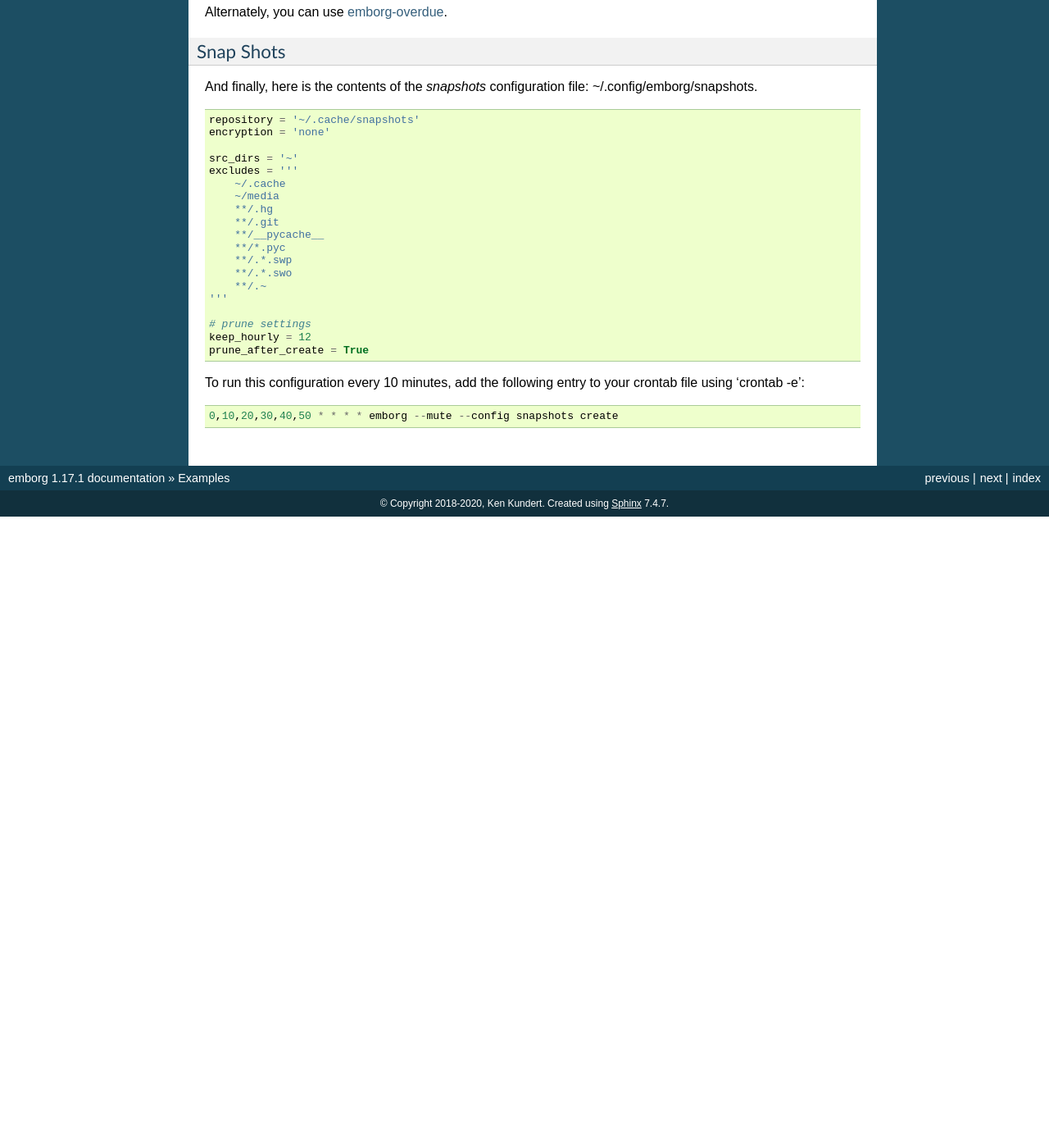
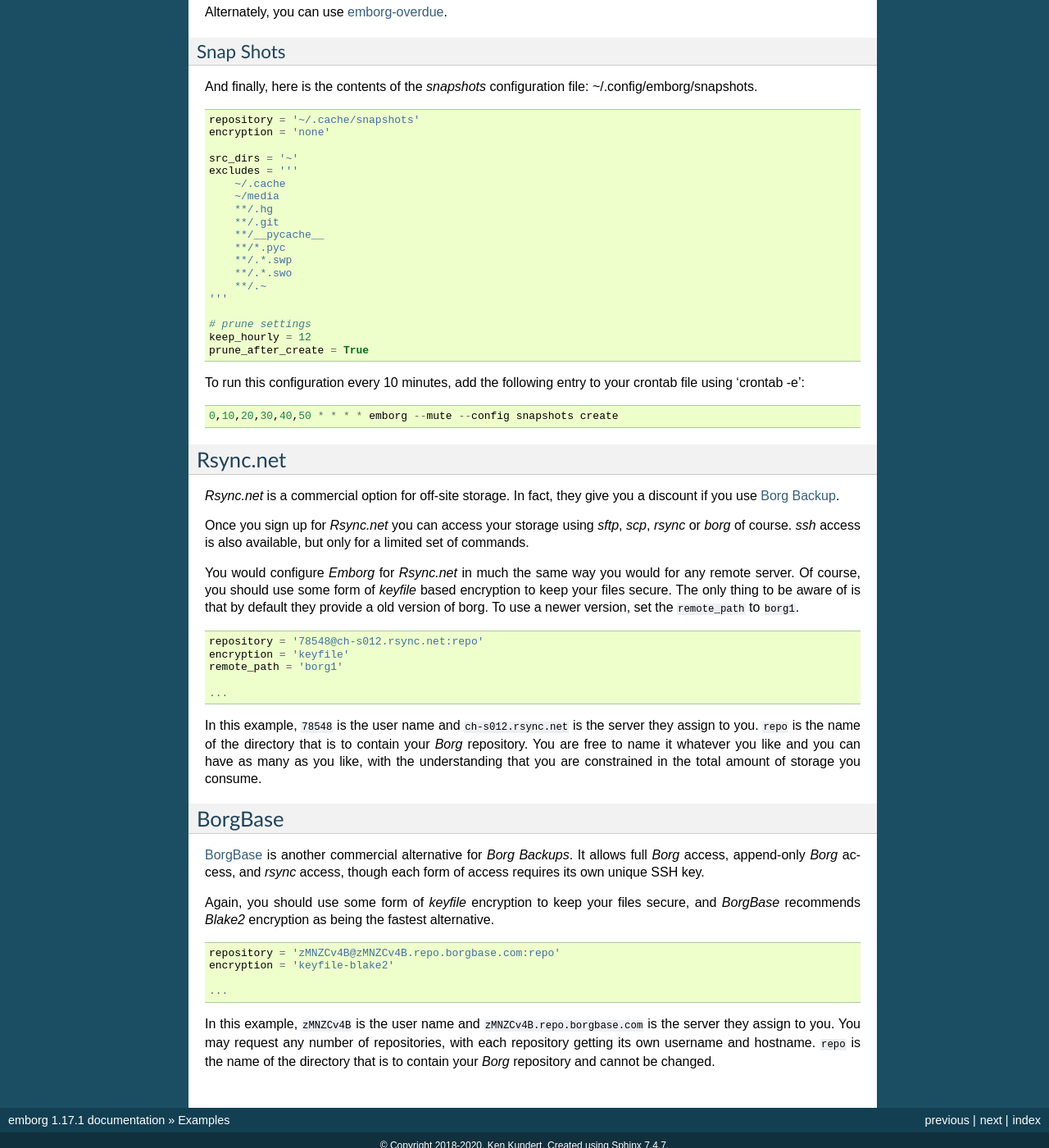
Before and after one commit to KenKundert/emborg, a Sphinx documentation site: the page built from doc/examples.rst, in a window 1280 px wide and 1400 px high, scrolled down 3310 px. Shown: the whole window at 82% size. Built offline with Sphinx 7.4.7, drawn with Linux system fonts in a browser that asks for light colours; before the commit the page ends 3940 px from its top, so only the background shows below that.

Commit message:
Add rsync.net and borgbase examples.

```diff
--- a/doc/examples.rst
+++ b/doc/examples.rst
@@ -257,3 +257,63 @@
 crontab file using 'crontab -e'::
 
     0,10,20,30,40,50 * * * * emborg --mute --config snapshots create
+
+
+.. _rsync.net example:
+
+Rsync.net
+---------
+
+*Rsync.net* is a commercial option for off-site storage. In fact, they give you
+a discount if you use `Borg Backup <https://www.rsync.net/products/attic.html>`_.
+
+Once you sign up for *Rsync.net* you can access your storage using *sftp*,
+*scp*, *rsync* or *borg* of course.  *ssh* access is also available, but only
+for a limited set of commands.
+
+You would configure *Emborg* for *Rsync.net* in much the same way you would for
+any remote server.  Of course, you should use some form of *keyfile* based
+encryption to keep your files secure.  The only thing to be aware of is that by
+default they provide a old version of borg. To use a newer version, set the
+``remote_path`` to ``borg1``.
+
+.. code-block:: python
+
+    repository = '78548@ch-s012.rsync.net:repo'
+    encryption = 'keyfile'
+    remote_path = 'borg1'
+
+    ...
+
+In this example, ``78548`` is the user name and ``ch-s012.rsync.net`` is the
+server they assign to you.  ``repo`` is the name of the directory that is to
+contain your *Borg* repository. You are free to name it whatever you like and
+you can have as many as you like, with the understanding that you are
+constrained in the total amount of storage you consume.
+
+
+.. _borgbase example:
+
+BorgBase
+--------
+
+`BorgBase <https://www.borgbase.com>`_ is another commercial alternative for
+*Borg Backups*.  It allows full *Borg* access, append-only *Borg* access, and
+*rsync* access, though each form of access requires its own unique SSH key.
+
+Again, you should use some form of *keyfile* encryption to keep your files
+secure, and *BorgBase* recommends *Blake2* encryption as being the fastest
+alternative.
+
+.. code-block:: python
+
+    repository = 'zMNZCv4B@zMNZCv4B.repo.borgbase.com:repo'
+    encryption = 'keyfile-blake2'
+
+    ...
+
+In this example, ``zMNZCv4B`` is the user name and
+``zMNZCv4B.repo.borgbase.com`` is the server they assign to you.  You may
+request any number of repositories, with each repository getting its own
+username and hostname. ``repo`` is the name of the directory that is to contain
+your *Borg* repository and cannot be changed.
```
